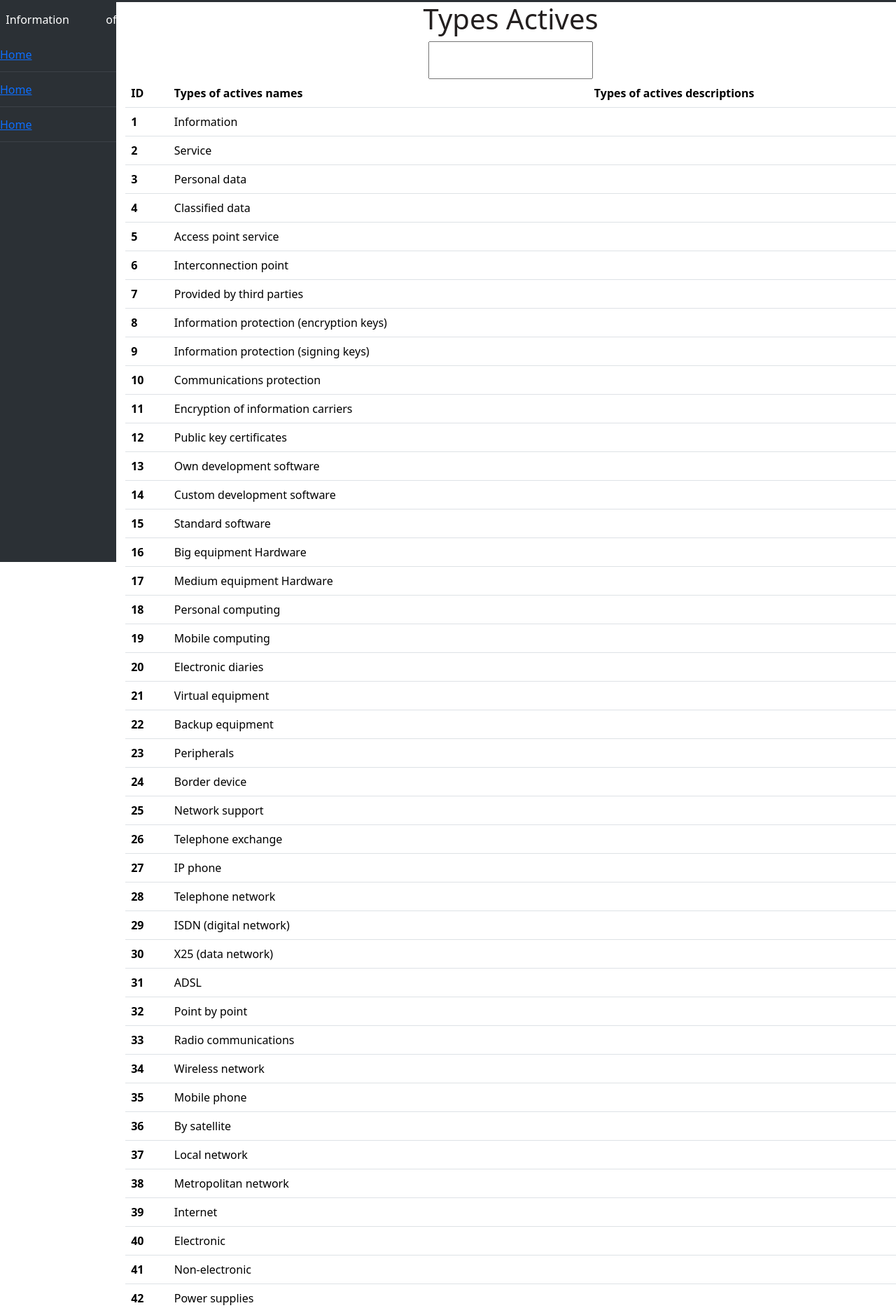
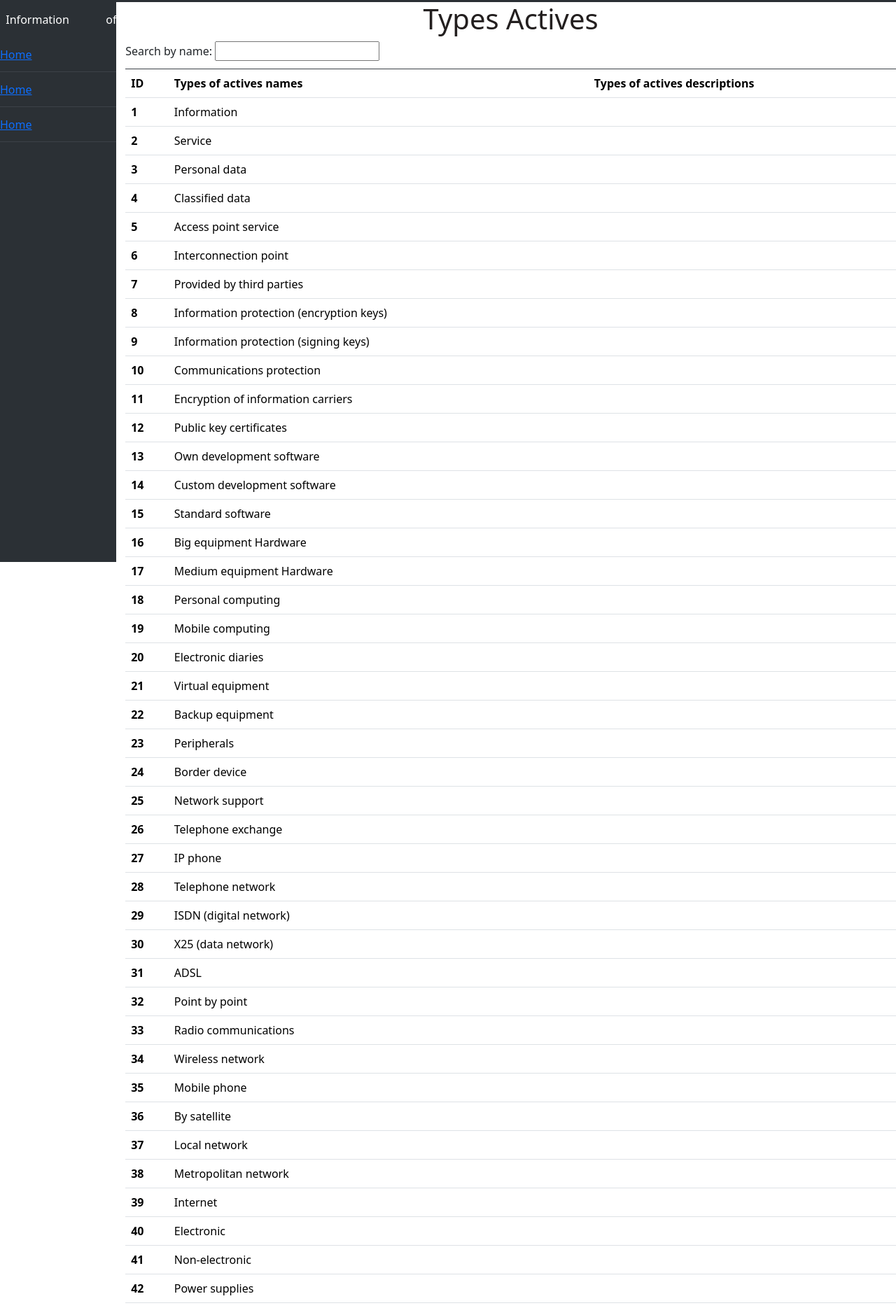
Before and after one commit to JossueJativa/SeguridadDeLaInformacion, a Django app: page /home/typesActives/ in a window 1280 px wide. Shown: the part 67-1936 px from the top of the page at 70% size. Run offline with Django 4.2, Linux system fonts and the light colour scheme; a user stored in the database is signed in; data comes from the database, SQL or seed files in the repository; both versions use the stored data as it was after the commit.

Commit message:
Se hace el ingreso del JS y la busqueda rapida de los elementos

```diff
--- a/ActivosInformacion/InitialPage/static/js/main.js
+++ b/ActivosInformacion/InitialPage/static/js/main.js
@@ -6,7 +6,7 @@ document.getElementById("inpSearch").addEventListener("input", e => {
     const tr = tabla.getElementsByTagName("tr");
 
     for (let i = 1; i < tr.length; i++) {
-      const td = tr[i].getElementsByTagName("td")[1];
+      const td = tr[i].getElementsByTagName("td")[0];
 
       if (td) {
         const txtValue = td.textContent || td.innerText;
--- a/ActivosInformacion/InitialPage/templates/layoutHome.html
+++ b/ActivosInformacion/InitialPage/templates/layoutHome.html
@@ -6,7 +6,6 @@
     <meta charset="UTF-8">
     <meta name="viewport" content="width=device-width, initial-scale=1.0">
     <link rel="stylesheet" href="{% static 'css/styleHome.css' %}">
-    <!-- <link href="{% static 'js/main.js' %}"> -->
     <link href="https://cdn.jsdelivr.net/npm/bootstrap@5.3.2/dist/css/bootstrap.min.css" rel="stylesheet" integrity="sha384-T3c6CoIi6uLrA9TneNEoa7RxnatzjcDSCmG1MXxSR1GAsXEV/Dwwykc2MPK8M2HN" crossorigin="anonymous">
     <title>Document</title>
 </head>
@@ -65,6 +64,7 @@
     <div class="complementwindow">
         {% block body %} {% endblock %}
     </div>
+    <script src="{% static 'js/main.js' %}"></script>
     <script src="https://cdn.jsdelivr.net/npm/bootstrap@5.3.2/dist/js/bootstrap.bundle.min.js" integrity="sha384-C6RzsynM9kWDrMNeT87bh95OGNyZPhcTNXj1NW7RuBCsyN/o0jlpcV8Qyq46cDfL" crossorigin="anonymous"></script>
 </body>
 </html>
--- a/ActivosInformacion/InitialPage/templates/program/typesActives.html
+++ b/ActivosInformacion/InitialPage/templates/program/typesActives.html
@@ -4,11 +4,15 @@
 {% block body %}
     <div class="text-title">
         <h1>Types Actives</h1>
-        <input type="text" name="" id="inpSearch">
+    </div>
+
+    <div class="searchType">
+        <label for="inpSearch">Search by name: </label>
+        <input class="box-ingreso" type="search" id="inpSearch">
     </div>
 
     <div class="table-responsive">
-        <table class="table">
+        <table class="table" id="searchtable">
             <thead class="thead-dark">
                 <tr>
                     <th scope="col">ID</th>
```
Also changed, not shown: ActivosInformacion/db.sqlite3.
